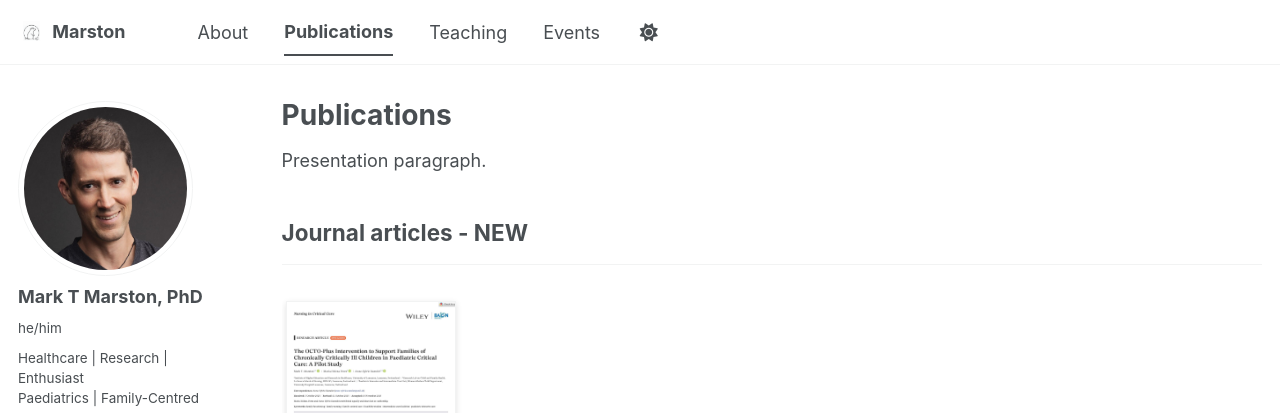
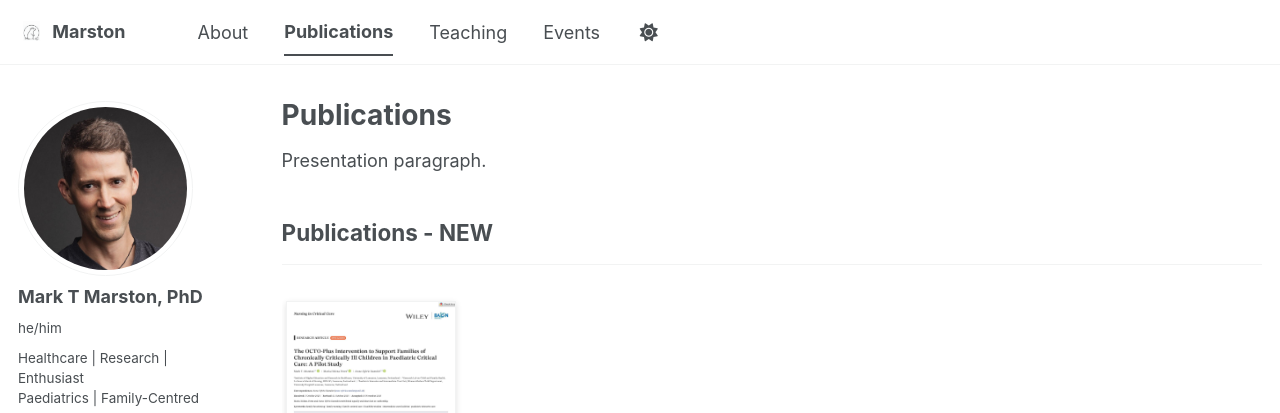
Before and after one commit to marstonRN/marston.github.io, a Jekyll site: the page built from _pages/publications.html, in a window 1280 px wide and 900 px high. Shown: the top 413 px of the window. Built offline with Jekyll 4.4.1, drawn with Linux system fonts in a browser that asks for light colours; a style sheet for code colours, icons or effects is not loaded.

Commit message:
Update publications.html

```diff
--- a/_pages/publications.html
+++ b/_pages/publications.html
@@ -7,7 +7,7 @@ author_profile: true
 
 <p>Presentation paragraph.</p>
 
-<h2>Journal articles - NEW</h2><hr />
+<h2>Publications - NEW</h2><hr />
 
 {% include publication-carousel.html %}
 
```
